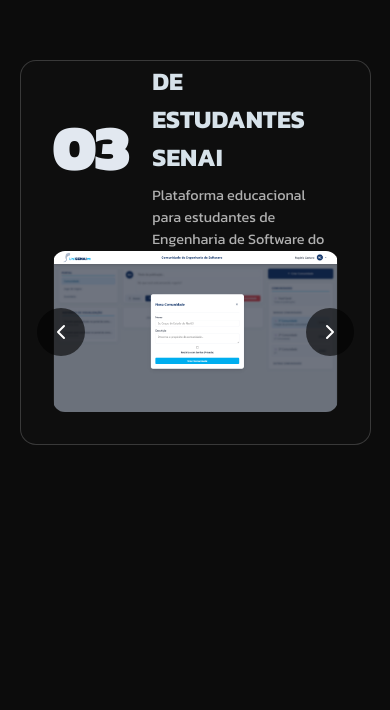
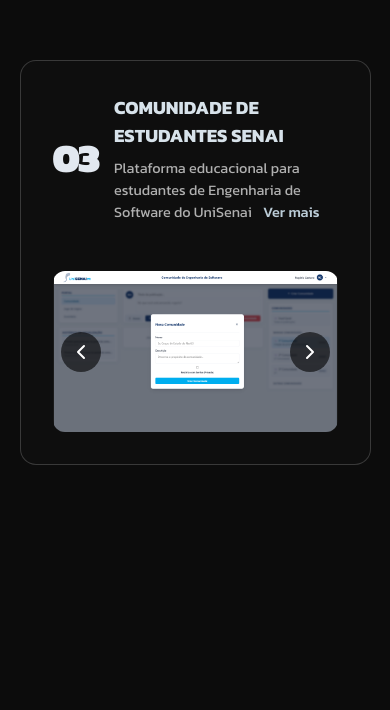
Before and after one commit to rogeriocaetanojr/portfolio-rogerio, a React (Vite) app: page / in a window 390 px wide. Shown: the part 3889-4599 px from the top of the page. Built offline with nearby package versions, Linux system fonts and the light colour scheme.

Commit message:
feat(card-web): adiciona responsividade para mobile

```diff
--- a/src/components/ProjectCardWeb.jsx
+++ b/src/components/ProjectCardWeb.jsx
@@ -81,9 +81,9 @@
       overflow: 'hidden'
     }}>
       {/* Cabeçalho */}
-      <div style={{ marginBottom: '24px', display: 'flex', alignItems: 'center', gap: '24px', height: '110px' }}>
+      <div className="card-web-header" style={{ marginBottom: '24px', display: 'flex', alignItems: 'center', gap: '24px', height: '110px' }}>
         {numero && (
-          <div style={{
+          <div className="card-web-number" style={{
             fontSize: '4.5rem',
             fontWeight: '900',
             color: '#E2E8F0',
@@ -95,7 +95,7 @@
           </div>
         )}
         <div>
-          <h3 style={{ fontWeight: 'bold', fontSize: '1.75rem' }}>{nome}</h3>
+          <h3 className="card-web-title" style={{ fontWeight: 'bold', fontSize: '1.75rem' }}>{nome}</h3>
           <p style={{ fontSize: '1rem', color: '#B0B0B0', marginTop: '8px' }}>
             {descricao}
             {' '}
@@ -128,7 +128,7 @@
           marginTop: '24px'
         }}
       >
-        <div style={{
+        <div className="card-web-carousel" style={{
           position: 'relative',
           width: '100%',
           maxWidth: '720px',
@@ -171,6 +171,7 @@
               animate={{ y: 0 }}
               exit={{ y: '100%' }}
               transition={{ duration: 0.3, ease: 'easeOut' }}
+              className="card-web-sheet"
               style={{
                 position: 'absolute',
                 bottom: 0,
@@ -212,6 +213,7 @@
           onClick={prevImage}
           onMouseEnter={(e) => e.currentTarget.style.backgroundColor = 'rgba(255, 255, 255, 0.2)'}
           onMouseLeave={(e) => e.currentTarget.style.backgroundColor = 'rgba(0, 0, 0, 0.6)'}
+          className="card-web-btn-prev"
           style={{ ...buttonStyle, left: '-16px' }}
         >
           <ChevronLeft size={24} />
@@ -220,6 +222,7 @@
           onClick={nextImage}
           onMouseEnter={(e) => e.currentTarget.style.backgroundColor = 'rgba(255, 255, 255, 0.2)'}
           onMouseLeave={(e) => e.currentTarget.style.backgroundColor = 'rgba(0, 0, 0, 0.6)'}
+          className="card-web-btn-next"
           style={{ ...buttonStyle, right: '-16px' }}
         >
           <ChevronRight size={24} />
--- a/src/index.css
+++ b/src/index.css
@@ -132,6 +132,36 @@
   .card-mobile-sheet {
     padding: 16px 20px !important;
   }
+
+  /* ProjectCardWeb responsivo */
+  .card-web-header {
+    height: auto !important;
+    min-height: 0 !important;
+    gap: 16px !important;
+  }
+  .card-web-number {
+    font-size: 2.8rem !important;
+  }
+  .card-web-title {
+    font-size: 1.3rem !important;
+  }
+  .card-web-carousel {
+    max-width: 100% !important;
+  }
+  .card-web-btn-prev {
+    left: 8px !important;
+    width: 40px !important;
+    height: 40px !important;
+  }
+  .card-web-btn-next {
+    right: 8px !important;
+    width: 40px !important;
+    height: 40px !important;
+  }
+  .card-web-sheet {
+    padding: 16px 20px !important;
+    min-height: 70% !important;
+  }
 }
 
 .header-mobile-link {
```
